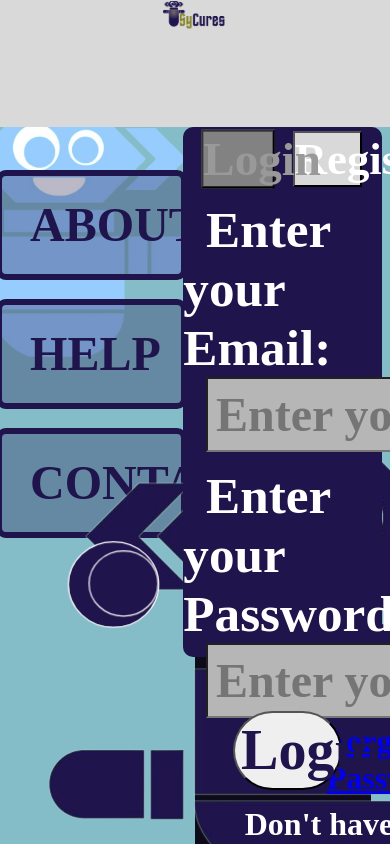
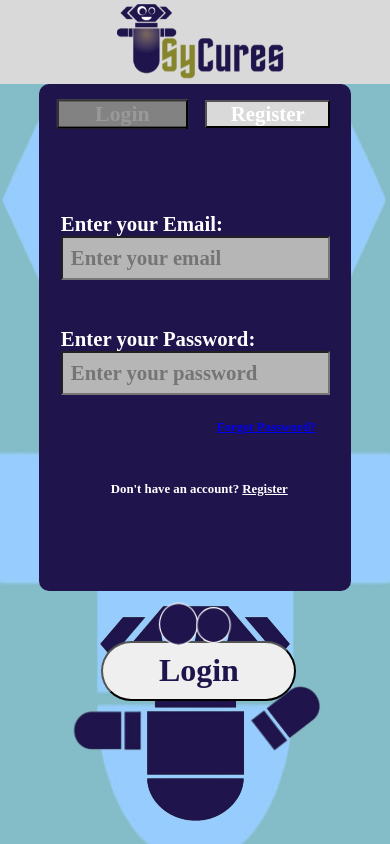
Before and after one commit to Asdf123ah/interland-game, a React (Create React App) app: page /login-form in a window 390 px wide. Built offline with nearby package versions, Linux system fonts and the light colour scheme.

Commit message:
Edit login page to mobile responsive

```diff
--- a/src/LoginForm.css
+++ b/src/LoginForm.css
@@ -747,3 +747,508 @@
     opacity: 0;
     transition: opacity .8s ease-out;
   }
+
+  /* Styles for screens smaller than 640px (xs) */
+@media screen and (max-width: 639px) {
+.containerLogin {
+    width: 100vw;
+    height: 100vh;
+    display: flex;
+    flex-direction: column;
+    position: relative;
+}
+
+.upper-box {
+    flex: 10;
+    background-color: #D9D9D9;
+    position: relative;
+}
+
+.lower-box {
+    flex: 90;
+    background-color: #84BCC8;
+    position: relative;
+    overflow-y: auto;
+}
+
+.giant-sycures {
+    position: absolute;
+    left: -10%;
+    top: -5%;
+    width: 120vw;
+    height: 98vh;
+    z-index: 1;
+}
+
+.black-box {
+    background-color: #0D0A1A;
+    width: 65vw;
+    height: auto;
+    position: absolute;
+    right: 18%;
+    top: 0;
+    z-index: 2;
+}
+
+.darkblue-box {
+    background-color: #1F144B;
+    width: 80vw;
+    height: 60vh;
+    position: absolute;
+    right: 10%;
+    top: 0;
+    z-index: 3;
+    border-radius: 10px;
+    font-family: 'Jockey One';
+    font-weight: bold;
+    color: white;
+    z-index: 6;
+
+}
+
+.sycures-logo-login {
+    position: absolute;
+    height: auto;
+    width: 43vw;
+    top: 5%;
+    right: 27%;
+    cursor: pointer;
+    border: transparent;
+    z-index: 4;
+}
+
+.button-about-login {
+    top: 100%;
+    left: -1%;
+    right: -1%;
+    position: absolute;
+    padding: 12px 28px;
+    font-size: 2rem;
+    width: 102vw;
+    height: 10vh;
+    border: 6px solid #1F144B;
+    border-radius: 10px ;
+    color: #1F144B;
+    cursor: pointer;
+    font-family: 'Jockey One';
+    font-weight: bold;
+    text-decoration: none;
+    background-color: rgba(31, 20, 75, 0.3);
+    z-index: 10;
+
+}
+
+.button-about-login:hover{
+    background-color: rgba(31, 20, 75, 0.6);
+}
+
+.button-help-login {
+    top: 113%;
+    left: -1%;
+    right: -1%;
+    position: absolute;
+    padding: 12px 28px;
+    font-size: 2rem;
+    width: 102vw;
+    height: 10vh;
+    border: 6px solid #1F144B;
+    border-radius: 10px ;
+    color: #1F144B;
+    cursor: pointer;
+    font-family: 'Jockey One';
+    font-weight: bold;
+    text-decoration: none;
+    background-color: rgba(31, 20, 75, 0.3);
+    z-index: 10;
+}
+
+.button-help-login:hover{
+    background-color: rgba(31, 20, 75, 0.6);
+}
+
+.button-contact-login {
+    top: 126%;
+    left: -1%;
+    right: -1%;
+    position: absolute;
+    padding: 12px 28px;
+    font-size: 2rem;
+    width: 102vw;
+    height: 10vh;
+    border: 6px solid #1F144B;
+    border-radius: 10px ;
+    color: #1F144B;
+    cursor: pointer;
+    font-family: 'Jockey One';
+    font-weight: bold;
+    text-decoration: none;
+    background-color: rgba(31, 20, 75, 0.3);
+    z-index: 10;
+}
+
+.button-contact-login:hover{
+    background-color: rgba(31, 20, 75, 0.6);
+}
+
+.label-email {
+    font-size: 1.3rem;
+    font-family: 'Jockey One';
+    font-weight: bold;
+    top: 13%;
+    margin-left: 7%;
+    width: auto;
+}
+
+.input-style-email {
+    font-size: 1.3rem;
+    padding: 8px;
+    width: 64vw;
+    margin-bottom: 15%;
+    margin-left: 7%;
+    font-family: 'Jockey One';
+    font-weight: bold;
+    color: #000000;
+    background-color: #B6B6B6;
+}
+
+.label-password {
+    font-size: 1.3rem;
+    font-family: 'Jockey One';
+    font-weight: bold;
+    margin-top: 20%;
+    margin-left: 7%;
+    width: auto;
+}
+
+.input-style-password {
+    font-size: 1.3rem;
+    padding: 8px;
+    width: 64vw;
+    margin-bottom: 7%;
+    margin-left: 7%;
+    font-family: 'Jockey One';
+    font-weight: bold;
+    color: #000000;
+    background-color: #B6B6B6;
+}
+
+.forgot-password{
+    margin-left: 57%;
+    margin-bottom: 15%;
+    font-size: .8rem;
+    font-family: 'Jockey One';
+}
+
+.p-login{
+    margin-top: 0%;
+    margin-left: 23%;
+    font-size: .8rem;
+    font-family: 'Jockey One';
+}
+
+.b-register{
+    cursor: pointer;
+    font-family: 'Jockey One';
+}
+
+.label-name {
+    position: absolute;
+    font-size: 1.3rem;
+    font-family: 'Jockey One';
+    font-weight: bold;
+    top: 17%;
+    margin-left: 7%;
+    width: auto;
+}
+
+.input-style-name {
+    font-size: 1.3rem;
+    padding: 8px;
+    width: 64vw;
+    margin-top: -3%;
+    margin-left: 7%;
+    margin-bottom: 5%;
+    font-family: 'Jockey One';
+    font-weight: bold;
+    color: #000000;
+    background-color: #B6B6B6;
+}
+
+.label-age {
+    font-size: 1.3rem;
+    font-family: 'Jockey One';
+    font-weight: bold;
+    margin-top: 13%;
+    margin-left: 7%;
+    width: auto;
+}
+
+.input-style-age {
+    font-size: 1.3rem;
+    padding: 8px;
+    width: 64vw;
+    margin-bottom: 5%;
+    margin-left: 7%;
+    font-family: 'Jockey One';
+    font-weight: bold;
+    color: #000000;
+    background-color: #B6B6B6;
+}
+
+.label-regEmail {
+    font-size: 1.3rem;
+    font-family: 'Jockey One';
+    font-weight: bold;
+    margin-top: 13%;
+    margin-left: 7%;
+    width: auto;
+}
+
+.input-style-regEmail {
+    font-size: 1.3rem;
+    padding: 8px;
+    width: 64vw;
+    margin-bottom: 5%;
+    margin-left: 7%;
+    font-family: 'Jockey One';
+    font-weight: bold;
+    color: #000000;
+    background-color: #B6B6B6;
+}
+
+.label-regPass {
+    font-size: 1.3rem;
+    font-family: 'Jockey One';
+    font-weight: bold;
+    margin-top: 13%;
+    margin-left: 7%;
+    width: auto;
+}
+
+.input-style-regPass {
+    font-size: 1.3rem;
+    padding: 8px;
+    width: 64vw;
+    margin-bottom: 0%;
+    margin-left: 7%;
+    font-family: 'Jockey One';
+    font-weight: bold;
+    color: #000000;
+    background-color: #B6B6B6;
+}
+
+.start-button-style-login {
+    position: absolute;
+    top: 110%;
+    left: 20%;
+    width: 50vw;
+    height: 7vh;
+    font-size: 2rem;
+    font-weight: bold;
+    font-family: 'Jockey One';
+    text-align: center;
+    border-radius: 50px;
+    color: #1F144B;
+    cursor: pointer;
+    z-index: 7;
+    transition: transform .4s ease;
+}
+
+.start-button-style-login:hover {
+    background-color: #1F144B;
+    color: white;
+    transform: scale(1.05);
+}
+
+.robot-login {
+    position: absolute;
+    width: 60vw;
+    height: 60vw;
+    bottom: 2%;
+    left: 20%;
+    z-index: 6;
+}
+
+.blinking-eye-left {
+    top: 68.6%;
+    left: 41.5%;
+    width: 8vw;
+    height: 4.3vh;
+    background-color: #1F144B;
+    border-radius: 50%;
+    position: absolute;
+    animation: blinklogin 3s infinite alternate;
+    border: 1px solid #FFFFFF;
+    z-index: 11;
+}
+
+.blinking-eye-right {
+    top: 69%;
+    left: 51%;
+    width: 7vw;
+    height: 3.5vh;
+    background-color: #1F144B;
+    border-radius: 50%;
+    position: absolute;
+    animation: blinklogin 3s infinite alternate;
+    border: 1px solid #FFFFFF;
+    z-index: 11;
+}
+
+.robot-login-rightarm {
+    top: 72%;
+    left: 18%;
+    width: 69vw;
+    height: 30vh;
+    position: absolute;
+    z-index: 8;
+    animation: moveUpDown 1s infinite;
+}
+
+.robot-login-leftarm {
+    top: 66%;
+    left: 17%;
+    width: 69vw;
+    height: 30vh;
+    position: absolute;
+    transform: scaleX(-1);
+    z-index: 8;
+}
+
+.login-register-container {
+    display: flex;
+    justify-content: space-evenly;
+    margin-bottom: 20%;
+    align-items: center;
+    }
+
+.login-register-button{
+    width: 32vw;
+    height: auto;
+    font-size: 1.3rem;
+    font-family: 'Jockey One';
+    font-weight: 700;
+    background-color: #D9D9D9;
+    color: #FFFFFF;
+    margin-top: 5%;
+    padding: 0;
+    margin-bottom: 7%;
+    cursor: pointer;
+    transition: filter .4s ease;
+}
+
+.form-container{
+    height: auto;
+    transition: filter .4s ease;
+
+}
+
+.active {
+    transform: scale(1.05);
+    filter: brightness(60%);
+}
+
+.modal {
+    position: fixed;
+    font-family: 'Jockey One';
+    z-index: 1000;
+    left: 71%;
+    bottom: 1%;
+    width: 35%;
+    height: 10%;
+    animation: fadeOut 4s forwards;
+}
+
+.modal-content {
+    background-color: green;
+    color: #FFFFFF;
+    font-weight: bold;
+    margin: auto;
+    padding: 20px;
+    border: 1px solid #888;
+    border-radius: 5px;
+    width: 55%;
+}
+
+    .modal-content-already-use {
+    background-color: red;
+    color: #FFFFFF;
+    font-weight: bold;
+    margin: auto;
+    padding: 20px;
+    border: 1px solid #888;
+    border-radius: 5px;
+    width: 55%;
+    }
+
+    .modal-content-invalid {
+    background-color: red;
+    color: #FFFFFF;
+    font-weight: bold;
+    margin: auto;
+    padding: 20px;
+    border: 1px solid #888;
+    border-radius: 5px;
+    width: 55%;
+    }
+
+    .modal-content-loginsuccess {
+    background-color: green;
+    color: #FFFFFF;
+    font-weight: bold;
+    margin: auto;
+    padding: 20px;
+    border: 1px solid #888;
+    border-radius: 5px;
+    width: 55%;
+    }
+
+    .close {
+    color: #aaa;
+    float: right;
+    font-size: 35px;
+    font-weight: bold;
+    }
+
+    .close:hover,
+    .close:focus {
+    color: black;
+    text-decoration: none;
+    cursor: pointer;
+    }
+
+    .fade-in {
+    opacity: 1;
+    transition: opacity .8s ease-in;
+    }
+
+    .fade-out {
+    opacity: 0;
+    transition: opacity .8s ease-out;
+    }
+}
+
+    /* Styles for screens between 640px and 767px (sm) */
+    @media screen and (min-width: 640px) and (max-width: 767px) {
+        /* Add your responsive styles for medium screens here */
+    }
+
+    /* Styles for screens between 768px and 1023px (md) */
+    @media screen and (min-width: 768px) and (max-width: 1023px) {
+        /* Add your responsive styles for large screens here */
+    }
+
+    /* Styles for screens between 1024px and 1279px (lg) */
+    @media screen and (min-width: 1024px) and (max-width: 1279px) {
+        /* Add your responsive styles for extra-large screens here */
+    }
+
+    /* Styles for screens between 1280px and 1535px (xl) */
+    @media screen and (min-width: 1280px) and (max-width: 1535px) {
+        /* Add your responsive styles for extra-extra-large screens here */
+    }
+
+    /* Styles for screens larger than 1536px (2xl) */
+    @media screen and (min-width: 1536px) {
+        /* Add your responsive styles for extra-extra-extra-large screens here */
+    }
```
